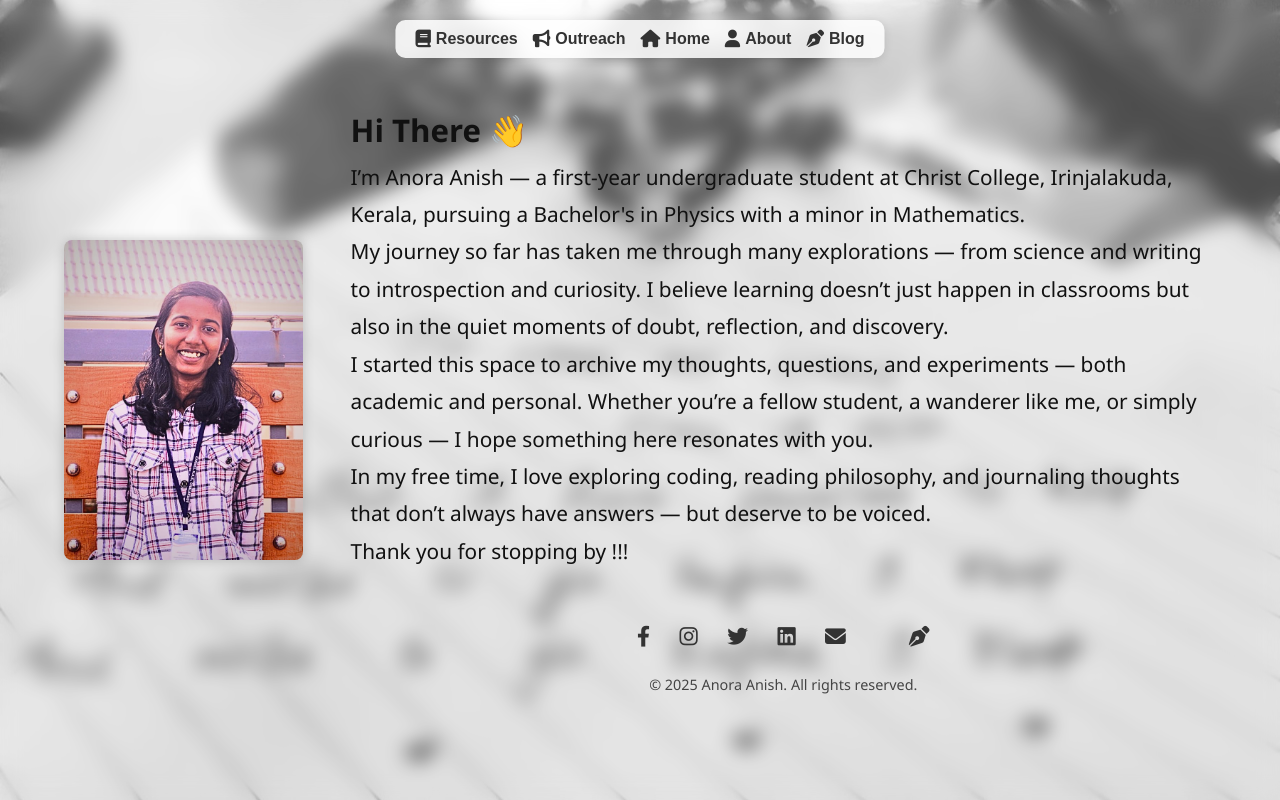
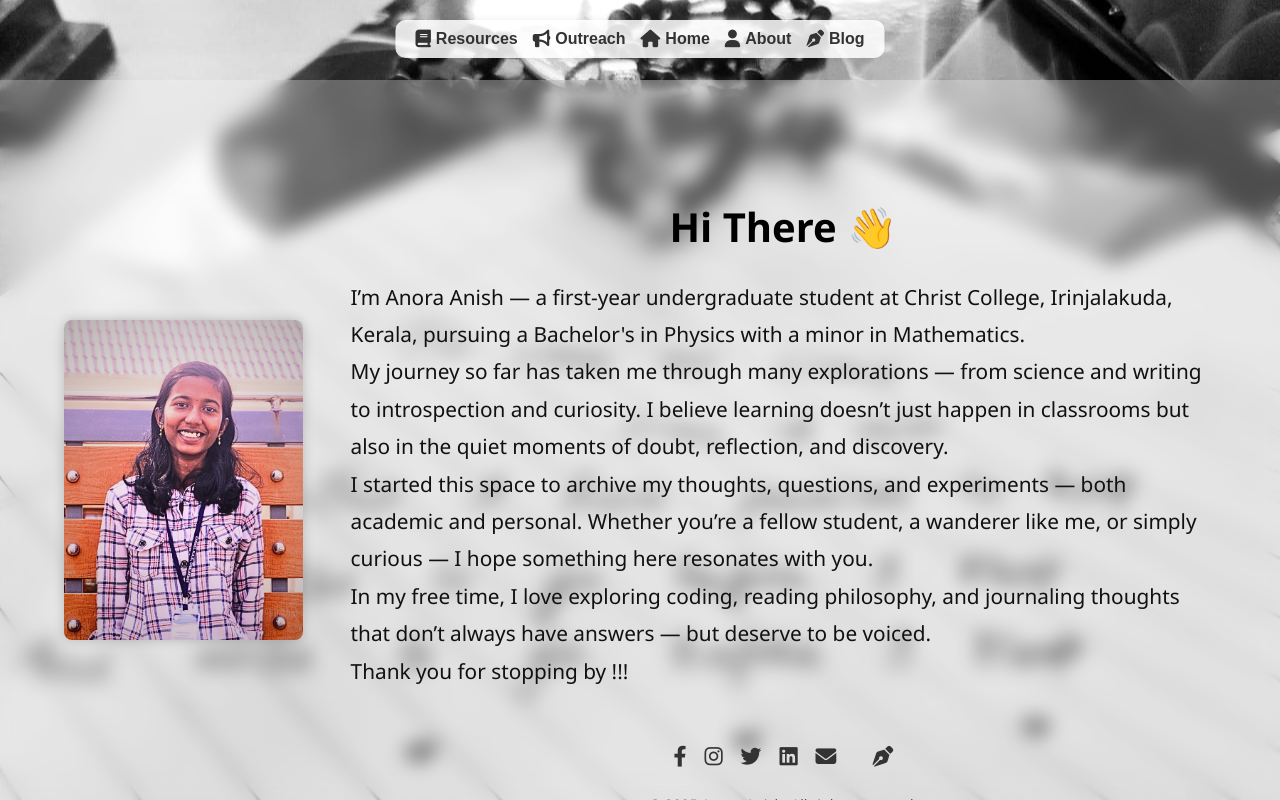
Before and after one commit to anora-anish/anora-anish.github.io, a plain HTML site: page index.html in a window 1280 px wide. Drawn offline with Linux system fonts and the light colour scheme.

Commit message:
Update index.html

```diff
--- a/index.html
+++ b/index.html
@@ -41,10 +41,15 @@
       background-color: rgba(255, 255, 255, 0.3);
     }
 
+    .section.welcome {
+      margin-top: 80px;
+    }
+
     .welcome {
       flex-direction: row;
       gap: 3rem;
       align-items: center;
+      justify-content: center;
     }
 
     .welcome img {
@@ -54,6 +59,8 @@
       border-radius: 8px;
       box-shadow: 0 0 12px rgba(0,0,0,0.2);
       align-self: center;
+      margin-top: 20px;
+      margin-bottom: 20px;
     }
 
     .text-content {
@@ -139,9 +146,15 @@
       margin-top: 3rem;
     }
 
+    .footer div {
+      display: flex;
+      justify-content: center;
+      flex-wrap: wrap;
+      gap: 18px;
+    }
+
     .footer a {
       color: #333;
-      margin: 0 12px;
       font-size: 1.3rem;
       transition: color 0.3s ease;
     }
@@ -154,16 +167,6 @@
       font-size: 0.9rem;
       margin-top: 1rem;
       color: #444;
-    }
-
-    /* ✅ Added spacing fix for email and substack icons */
-    .footer a:nth-child(5) {
-      margin-right: 20px;
-    }
-
-    .footer a:nth-child(6),
-    .footer a:nth-child(7) {
-      margin-left: 10px;
     }
 
     @media (max-width: 768px) {
@@ -206,6 +209,12 @@
       .footer {
         margin-top: 2rem;
       }
+
+      .footer div {
+        flex-direction: row;
+        justify-content: center;
+        gap: 16px;
+      }
     }
   </style>
 </head>
@@ -236,7 +245,7 @@
     <div class="section welcome">
       <img src="anora.jpg" alt="Anora Photo">
       <div class="text-content">
-        <h2><centre>Hi There 👋</centre> </h2>
+        <h1>Hi There 👋</h1>
         <p>I’m Anora Anish — a first-year undergraduate student at Christ College, Irinjalakuda, Kerala, pursuing a Bachelor's in Physics with a minor in Mathematics.</p>
 
         <p>My journey so far has taken me through many explorations — from science and writing to introspection and curiosity. I believe learning doesn’t just happen in classrooms but also in the quiet moments of doubt, reflection, and discovery.</p>
@@ -245,7 +254,7 @@
 
         <p>In my free time, I love exploring coding, reading philosophy, and journaling thoughts that don’t always have answers — but deserve to be voiced.</p>
 
-        <p> Thank you for stopping by !!! </p>
+        <p>Thank you for stopping by !!!</p>
 
         <div class="footer">
           <div>
```
